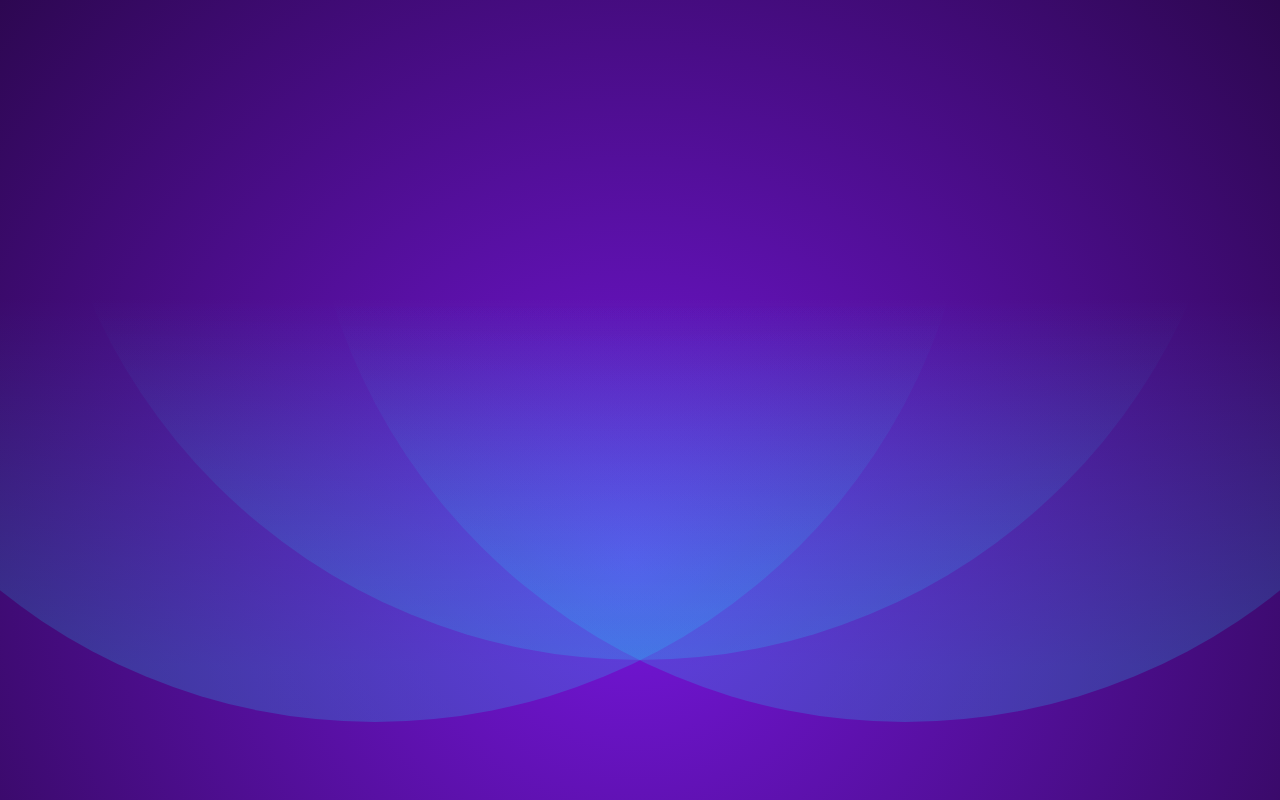
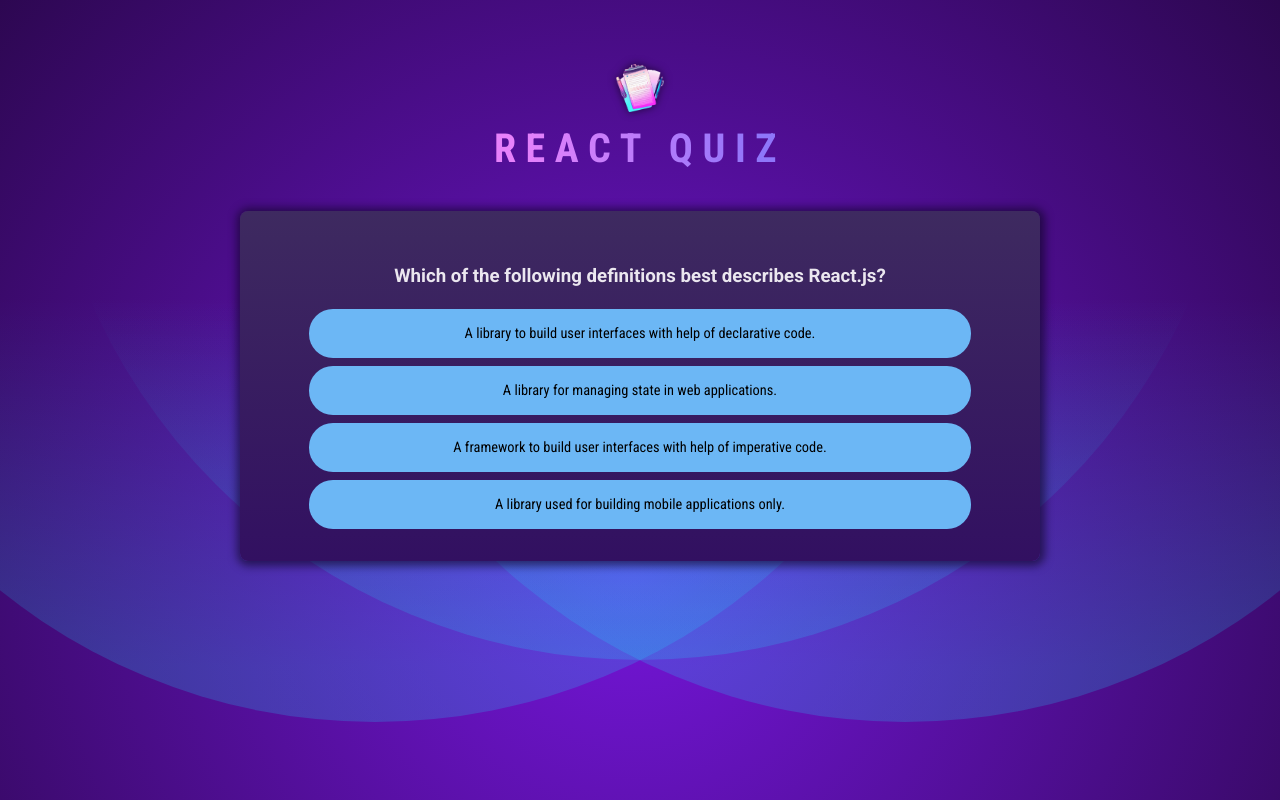
Before and after one commit to t-kowalewski/react-quiz, a React (Vite) app: page / in a window 1280 px wide. Built offline with nearby package versions, Linux system fonts and the light colour scheme.

Commit message:
questions - state, output, cycle logic

```diff
--- a/src/App.jsx
+++ b/src/App.jsx
@@ -1,3 +1,15 @@
-function App() {}
+import Header from './components/Header';
+import Quiz from './components/Quiz';
+
+function App() {
+  return (
+    <>
+      <Header />
+      <main>
+        <Quiz />
+      </main>
+    </>
+  );
+}
 
 export default App;
--- /dev/null
+++ b/src/components/Header.jsx
@@ -0,0 +1,12 @@
+import logo from '../assets/quiz-logo.png';
+
+const Header = () => {
+  return (
+    <header>
+      <img src={logo} alt='Quiz App Logo' />
+      <h1>React Quiz</h1>
+    </header>
+  );
+};
+
+export default Header;
--- /dev/null
+++ b/src/components/Quiz.jsx
@@ -0,0 +1,38 @@
+import { useState } from 'react';
+
+import questions from '../questions';
+
+const Quiz = () => {
+  // we'll have array of questions and will track user answers and active question index
+
+  const [userAnswers, setUserAnswers] = useState([]);
+  const activeQuestionIndex = userAnswers.length; //derived state
+
+  console.log(userAnswers);
+
+  const selectAnswerHandler = (e) => {
+    setUserAnswers((prevState) => {
+      return [...prevState, e.target.textContent];
+    });
+  };
+
+  return (
+    <div id='quiz'>
+      <div id='question'>
+        <h3>{questions[activeQuestionIndex].text}</h3>
+
+        <ul id='answers'>
+          {questions[activeQuestionIndex].answers.map((answer, ind) => {
+            return (
+              <li key={ind} className='answer'>
+                <button onClick={selectAnswerHandler}>{answer}</button>
+              </li>
+            );
+          })}
+        </ul>
+      </div>
+    </div>
+  );
+};
+
+export default Quiz;
--- /dev/null
+++ b/src/questions.js
@@ -0,0 +1,74 @@
+// NOTE: first answer is always correct one
+
+export default [
+  {
+    id: 'q1',
+    text: 'Which of the following definitions best describes React.js?',
+    answers: [
+      'A library to build user interfaces with help of declarative code.',
+      'A library for managing state in web applications.',
+      'A framework to build user interfaces with help of imperative code.',
+      'A library used for building mobile applications only.',
+    ],
+  },
+  {
+    id: 'q2',
+    text: 'What purpose do React hooks serve?',
+    answers: [
+      'Enabling the use of state and other React features in functional components.',
+      'Creating responsive layouts in React applications.',
+      'Handling errors within the application.',
+      'Part of the Redux library for managing global state.',
+    ],
+  },
+  {
+    id: 'q3',
+    text: 'Can you identify what JSX is?',
+    answers: [
+      'A JavaScript extension that adds HTML-like syntax to JavaScript.',
+      'A JavaScript library for building dynamic user interfaces.',
+      'A specific HTML version that was explicitly created for React.',
+      'A tool for making HTTP requests in a React application.',
+    ],
+  },
+  {
+    id: 'q4',
+    text: 'What is the most common way to create a component in React?',
+    answers: [
+      'By defining a JavaScript function that returns a renderable value.',
+      'By defining a custom HTML tag in JavaScript.',
+      'By creating a file with a .jsx extension.',
+      'By using the "new" keyword followed by the component name.',
+    ],
+  },
+  {
+    id: 'q5',
+    text: 'What does the term "React state" imply?',
+    answers: [
+      'An object in a component that holds values and may cause the component to render on change.',
+      'The lifecycle phase a React component is in.',
+      'The overall status of a React application, including all props and components.',
+      'A library for managing global state in React applications.',
+    ],
+  },
+  {
+    id: 'q6',
+    text: 'How do you typically render list content in React apps?',
+    answers: [
+      'By using the map() method to iterate over an array of data and returning JSX.',
+      'By using the for() loop to iterate over an array of data and returning JSX.',
+      'By using the forEach() method to iterate over an array of data and returning JSX.',
+      'By using the loop() method to iterate over an array of data and returning JSX.',
+    ],
+  },
+  {
+    id: 'q7',
+    text: 'Which approach can NOT be used to render content conditionally?',
+    answers: [
+      'Using a the #if template syntax.',
+      'Using a ternary operator.',
+      'Using the && operator.',
+      'Using an if-else statement.',
+    ],
+  },
+];
```
